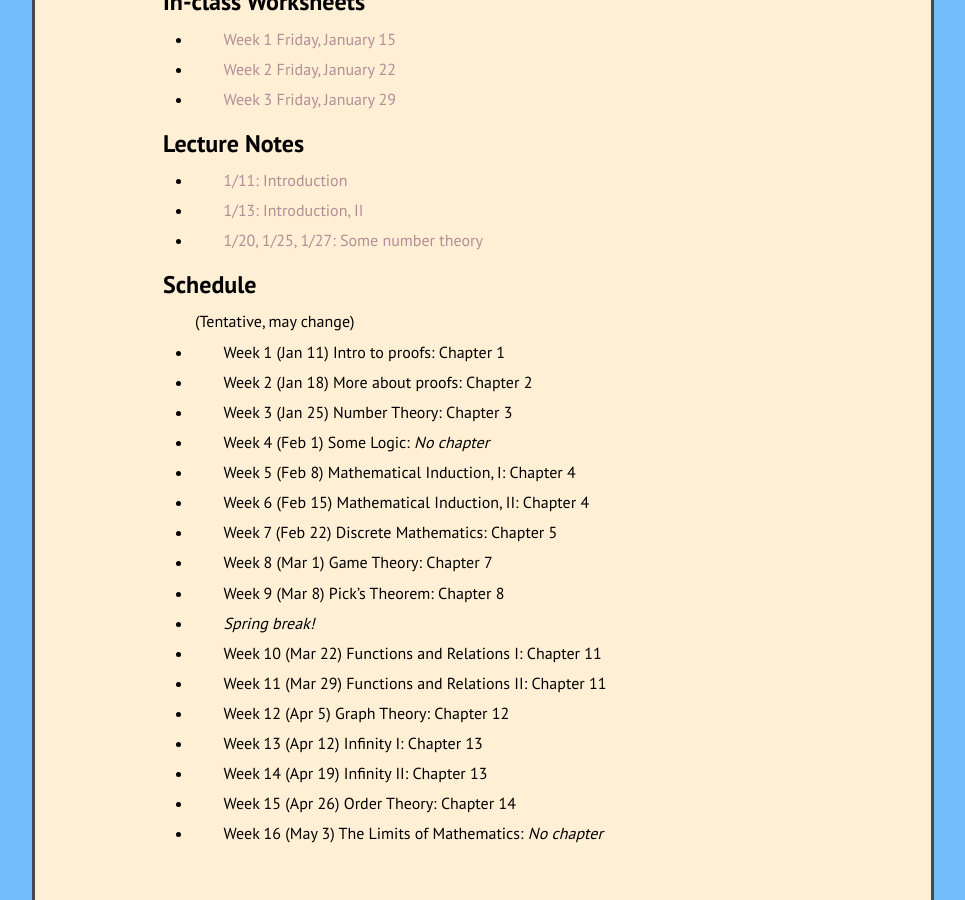
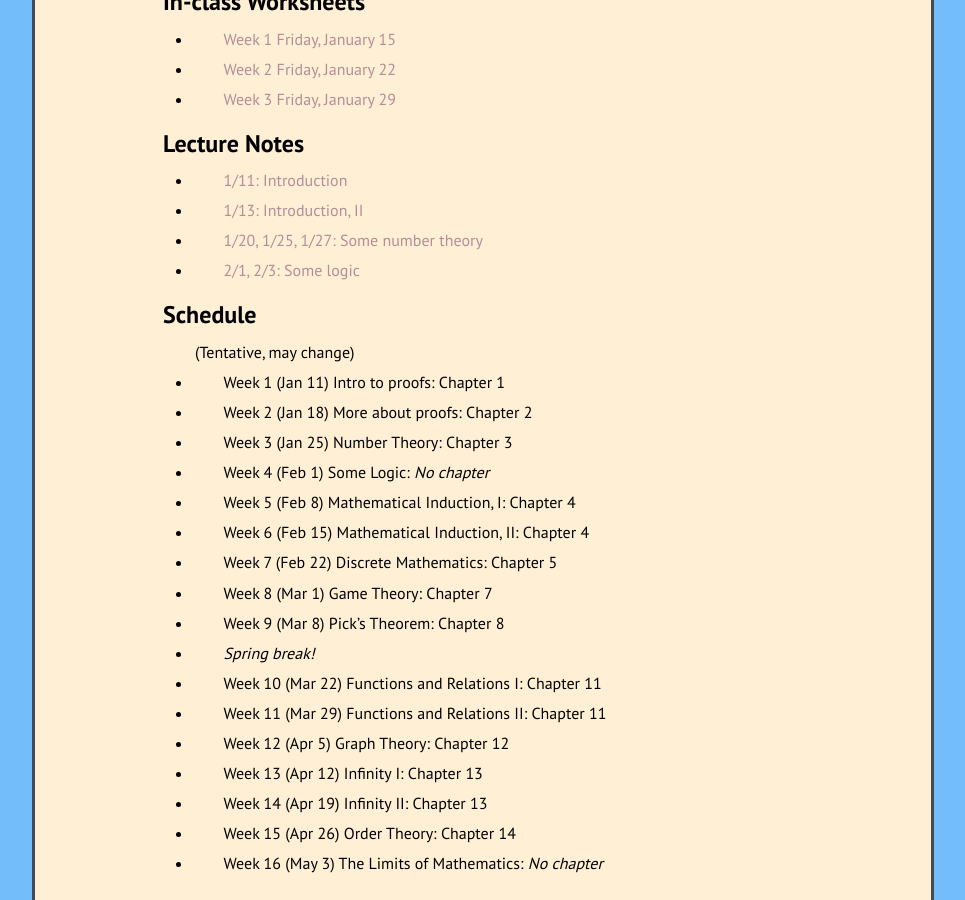
Before and after one commit to kamerynjw/kamerynjw.github.io, a Jekyll site: the page built from teaching/2021/math321.md, in a window 1280 px wide and 900 px high, scrolled down 1649 px. Shown: the whole window, without its empty margins (157-1122 px from the left). Built offline with Jekyll 4.4.1, drawn with Linux system fonts in a browser that asks for light colours; nearby versions of some CDN libraries; formulas are drawn with MathJax 3.

Commit message:
new 321 lec notes

```diff
--- a/teaching/2021/math321.md
+++ b/teaching/2021/math321.md
@@ -70,6 +70,8 @@ Lecture Notes
 
 * [1/20, 1/25, 1/27: Some number theory]({{ page.url }}nt.pdf)
 
+* [2/1, 2/3: Some logic]({{ page.url }}logic.pdf)
+
 Schedule
 --------
 
```
